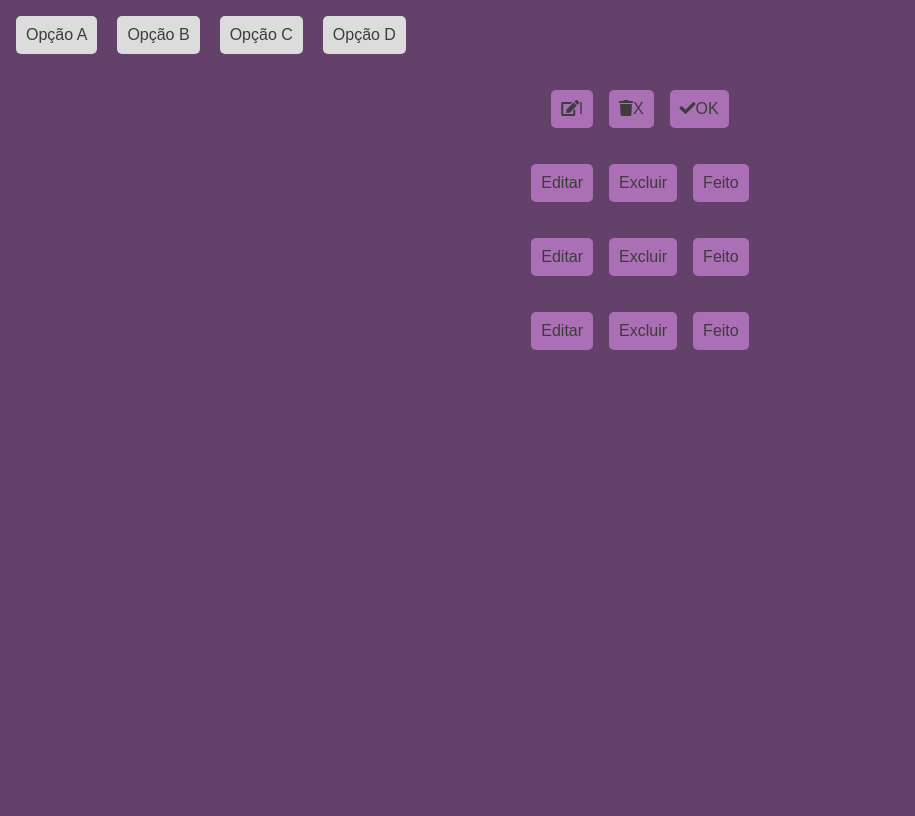
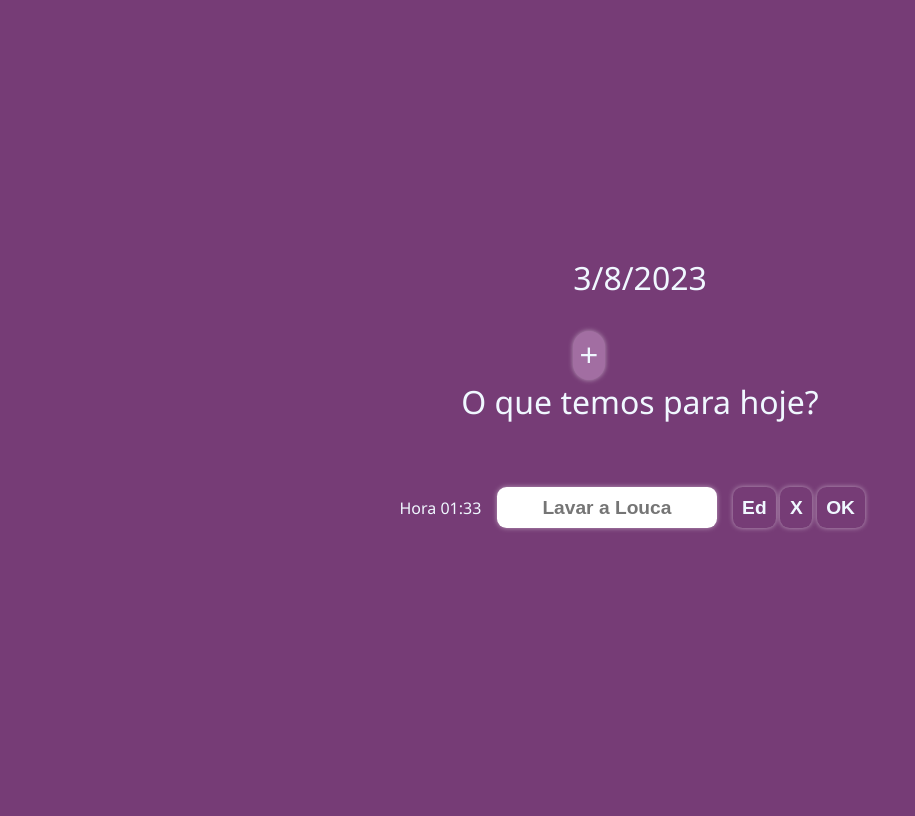
Before and after one commit to guiwamser/HabitBoost, a Python web app: template frontend/templates/dia.html in a window 1280 px wide. Shown: the whole page, without its empty margins (0-915 px from the left). Before the commit the page ends 350 px from the top, so only its background shows below. Run offline with Jinja, Linux system fonts and the light colour scheme; the template is opened without the code that fills it, so the values that code supplies are empty.

Commit message:
subindo tela dia

```diff
--- a/frontend/templates/dia.html
+++ b/frontend/templates/dia.html
@@ -1,118 +1,125 @@
 <!DOCTYPE html>
-<html lang="en">
+<html>
 <head>
-    <meta charset="UTF-8">
-    <meta http-equiv="X-UA-Compatible" content="IE=edge">
-    <meta name="viewport" content="width=device-width, initial-scale=1.0">
-    <link rel="stylesheet" href="https://cdnjs.cloudflare.com/ajax/libs/font-awesome/5.15.2/css/all.min.css" integrity="sha512-NNH9DrJnrggV20v8ZuJ7VlqxwLRLp7VnBca8WScpJPhnEaX9UjM6UHf6womcGlnJQ2DW+kaKmejxgJzFZfArXQ==" crossorigin="anonymous" />
-
 	<title>Hoje</title>
-</head>
-<body>
-
-    <style>
-
+	<style type="text/css">
 		body {
-            background-color: rgb(100, 65, 106);
+			background-color: rgb(118, 60, 118);
+			font-family: 'Segoe UI', Tahoma, Geneva, Verdana, sans-serif;
+			color: aliceblue;
 		}
-
-        .form {
-            position: inherit;
-            width: 287px;
-            height: 35px;
-            left: 249px;
-            top: 341px;
-
+		.container {
+			display: flex;
+			flex-direction: column;
+			align-items: center;
+			justify-content: center;
+			height: 100vh;
 		}
-
-        .opcoes {
-            color: grey;
-            position: inherit;
+		.date {
+			font-size: 2em;
+			text-align: center;
+			margin-bottom: 1em;
+		}
+		.greeting {
+			font-size: 2em;
+			text-align: center;
+			margin-bottom: 2em;
+		}
+		.info {
 			display: flex;
 			flex-direction: row;
 			align-items: center;
 			justify-content: center;
-            margin: 20px;
+			margin-bottom: 2em;
+		}
+		.info > * {
+			margin-right: 1em;
+		}
+		.info input[type="text"] {
+			padding: 0.5em;
+			border-radius: 0.5em;
+			border: none;
+			box-shadow: 0 0 5px rgba(255, 255, 255, 0.5);
+			color: rgb(87, 81, 87);
+			font-size: 1.2em;
+			font-weight: bold;
+			text-align: center;
+			width: 200px;
+			outline: none;
+		}
+		.info button {
+			padding: 0.5em;
+			border-radius: 0.5em;
+			border: none;
+			box-shadow: 0 0 5px rgba(255, 255, 255, 0.5);
+			color: aliceblue;
+			background-color: rgb(118, 60, 118);
+			font-size: 1.2em;
+			font-weight: bold;
+			outline: none;
+			cursor: pointer;
+		}
+		.info button:hover {
+			background-color: rgb(211, 160, 211);
 		}
 
         button {
-            margin: 8px;
-            padding: 10px 10px;
-            font-size: 16px;
-            border: none;
-            border-radius: 5px;
-            color: rgb(62, 60, 60);
-            background-color: gainsboro;
+            background-color: rgb(162, 110, 162);
+            font-size: 2em;
+            padding: 0.2em;
+            box-shadow: 0 0 5px rgba(255, 255, 255, 0.5);
+            color: aliceblue;
+            border-radius: 0.5em;
+			border:rgb(232, 197, 232);
             cursor: pointer;
         }
 
-
-        .editar {  /* define a cor de fundo do botão de editar */
-            background-color: rgb(170, 111, 180);
-        }
-        .editar:hover {  /* define a cor de fundo quando o mouse está em cima do botão */
-            background-color: aliceblue;
-        }
-
-        .excluir {
-            background-color: rgb(170, 111, 180);
-        }
-        .excluir:hover {
-            background-color: aliceblue;
-        }
-
-        .fazer {
-            background-color: rgb(170, 111, 180);
-
-        }
-       .fazer:hover {
-            background-color: aliceblue;
-        }
-
-
 	</style>
-
-
 </head>
-
 <body>
-    <form>
-        <div>
-            <button class="atividades">Opção A</button>
-            <button class="atividades">Opção B</button>
-            <button class="atividades">Opção C</button>
-            <button class="">Opção D</button>
+	<div class="container">
+        <div class="header">
+          <div class="date">
+            <script>
+              document.write(new Date().toLocaleDateString());
+            </script>
           </div>
-    </form>
-
-
-    <div class="opcoes">
-
-        <button class="editar"><i class="fas fa-edit"></i>l</button>
-        <button class="excluir"><i class="fas fa-trash"></i>X</button>
-        <button class="fazer"><i class="fas fa-check"></i>OK</button>
+          <button> + </button>
         </div>
 
-    <div class="opcoes">
-
-        <button class="editar">Editar</button>
-        <button class="excluir">Excluir</button>
-        <button class="fazer">Feito</button>
+        <div class="greeting">O que temos para hoje?</div>
+        <div class="info">
+          <div>
+            <span>Hora</span>
+            <span id="clock"></span>
+            <script>
+              function updateClock() {
+                var now = new Date();
+                var hours = now.getHours();
+                var minutes = now.getMinutes();
+                var seconds = now.getSeconds();
+                hours = hours < 10 ? '0' + hours : hours;
+                minutes = minutes < 10 ? '0' + minutes : minutes;
+                seconds = seconds < 10 ? '0' + seconds : seconds;
+                document.getElementById('clock').innerHTML = hours + ':' + minutes
+                setTimeout(updateClock, 1000);
+              }
+              updateClock();
+            </script>
           </div>
 
-    <div class="opcoes">
+          <div>
+            <input type="text" name="activity" placeholder="Lavar a Louca">
 
-        <button class="editar">Editar</button>
-        <button class="excluir">Excluir</button>
-        <button class="fazer">Feito</button>
           </div>
 
-    <div class="opcoes">
-        <button class="editar">Editar</button>
-        <button class="excluir">Excluir</button>
-        <button class="fazer">Feito</button>
+          <div>
+            <button>Ed</button>
+            <a href="opcoes.html"></a>
+            <button>X</button>
+            <a href=""></a>
+            <button>OK</button>
+
           </div>
-
-
-</body>
-</html>
+        </div>
+      </div>
```
Lines whose indentation alone changed are shown as unchanged.
